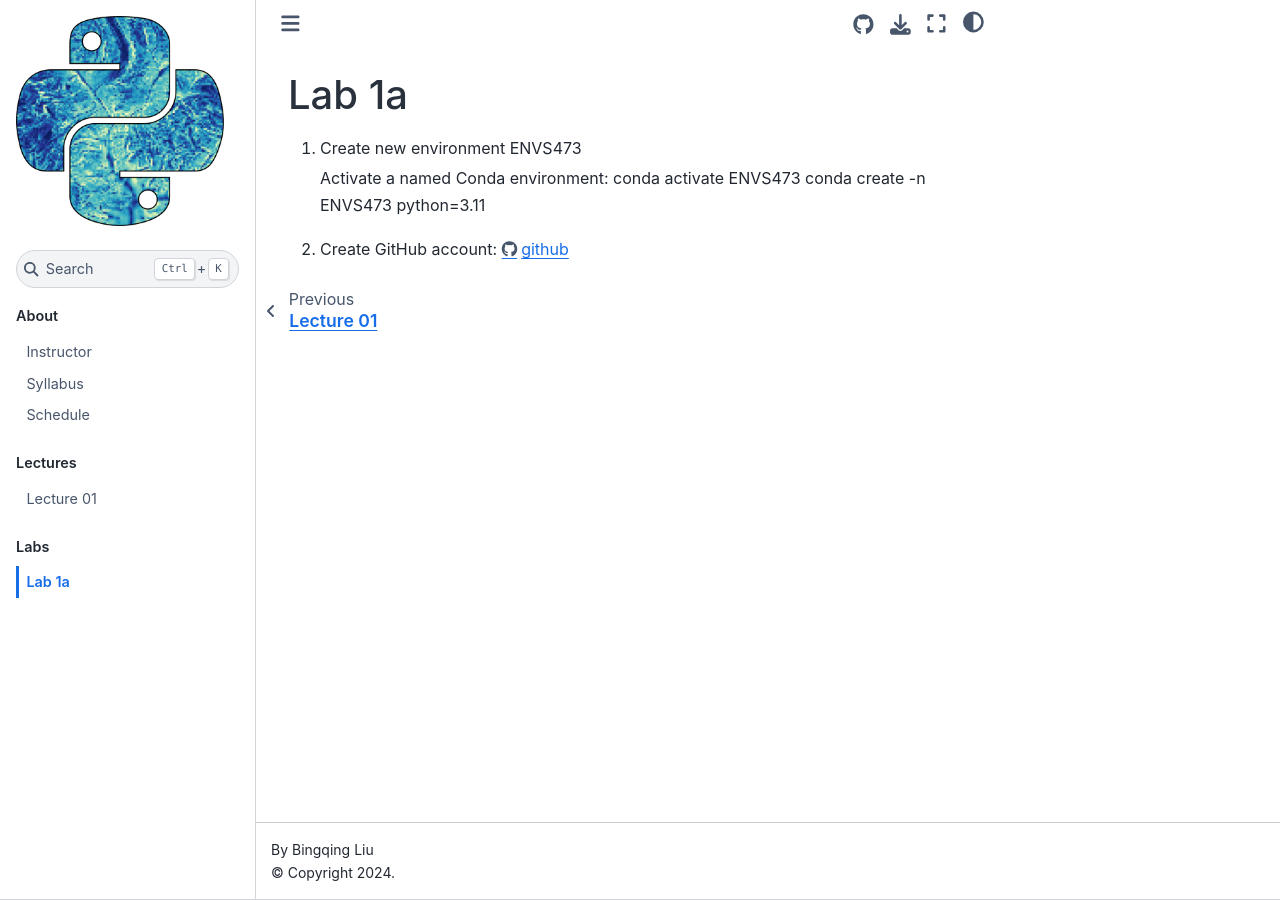
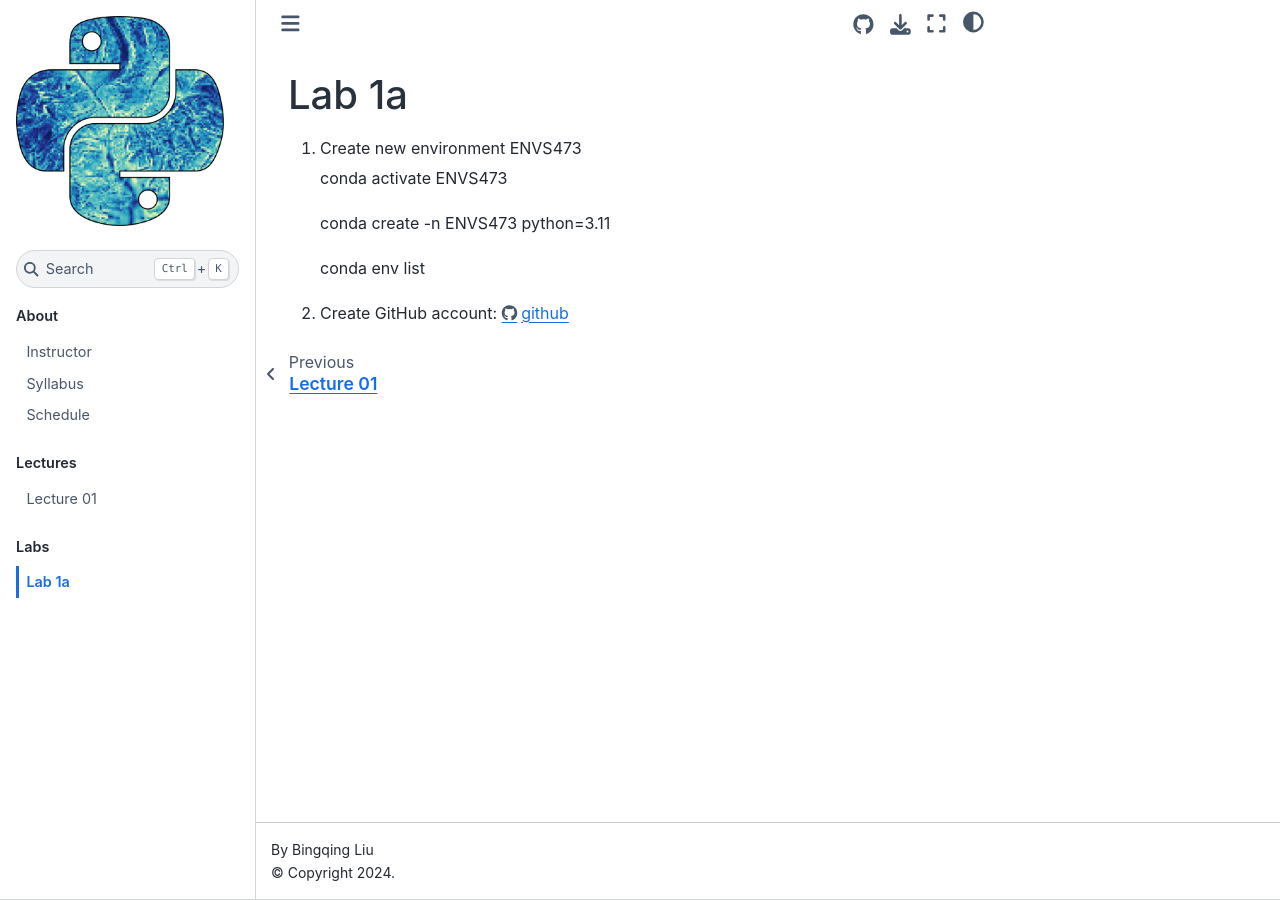
Before and after one commit to bingqing-liu/ENVS473-Remote-Sensing, a Jupyter Book: the page built from book/labs/lab01.md, in a window 1280 px wide. Built offline with Jupyter Book 1.0.4 settings and Sphinx 7.4.7 and the Sphinx Book theme 1.1.4, drawn with Linux system fonts in a browser that asks for light colours.

Commit message:
update lab1a

```diff
--- a/book/labs/lab01.md
+++ b/book/labs/lab01.md
@@ -2,7 +2,10 @@
 
 1. Create new environment ENVS473
 
-   Activate a named Conda environment: conda activate ENVS473
+   conda activate ENVS473
+
    conda create -n ENVS473 python=3.11
 
+   conda env list
+
 2. Create GitHub account: https://github.com
```
